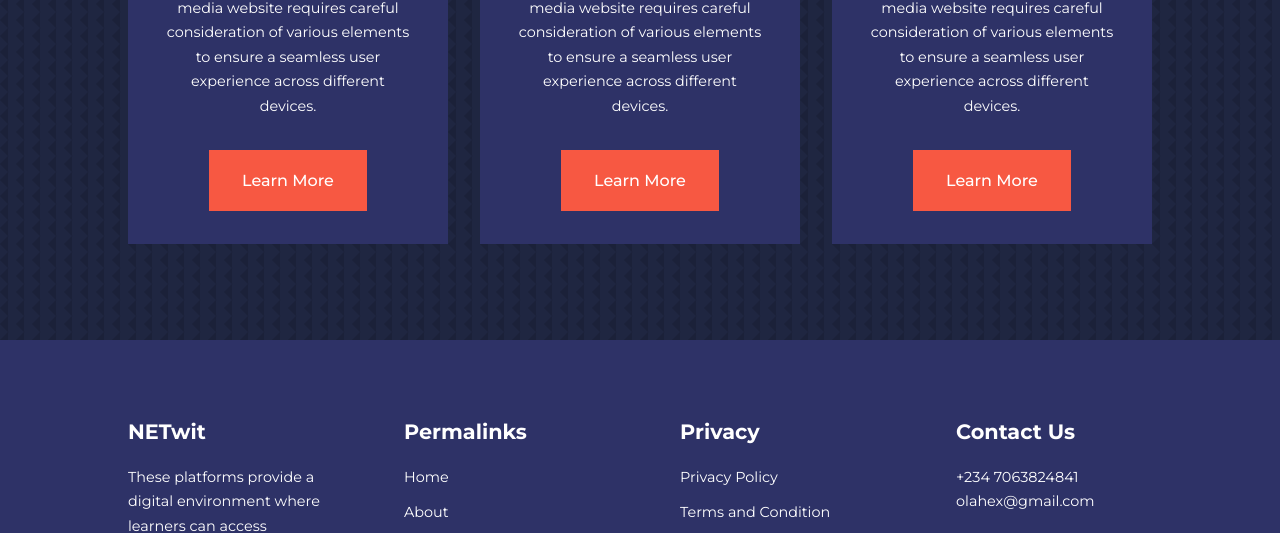
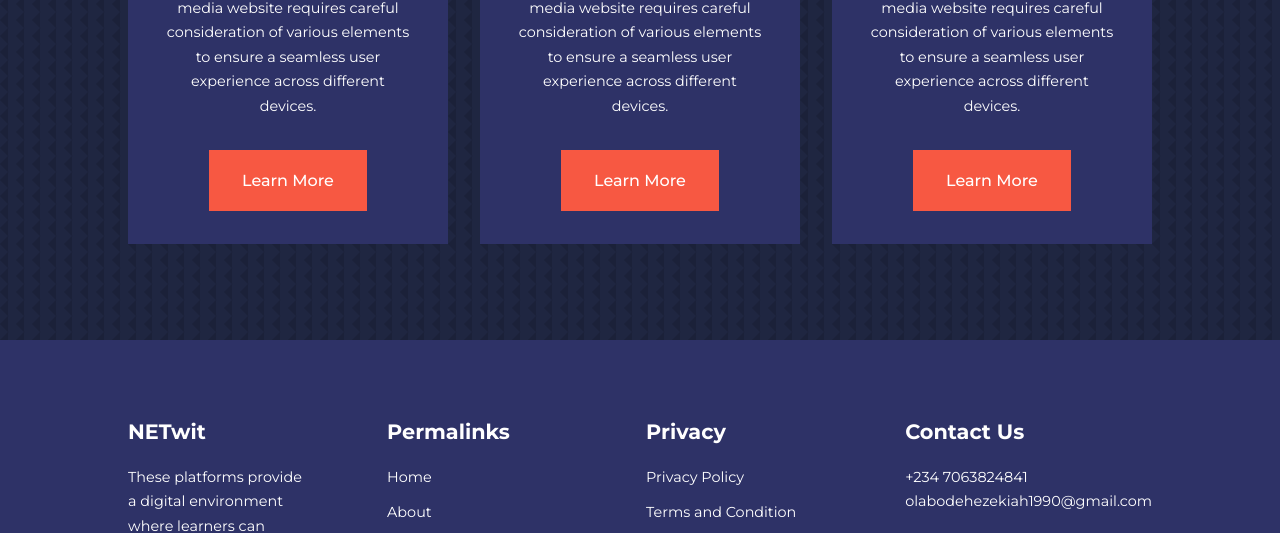
Before and after one commit to DevHex007/education, a plain HTML site: page courses.html in a window 1280 px wide. Shown: the part 3604-4137 px from the top of the page. Drawn offline with nearby package versions, Linux system fonts and the light colour scheme.

Commit message:
Update courses.html

```diff
--- a/courses.html
+++ b/courses.html
@@ -334,7 +334,7 @@
                     <h4>Contact Us</h4>
                     <div>
                         <p>+234 7063824841</p>
-                        <p>olahex@gmail.com</p>
+                        <p>olabodehezekiah1990@gmail.com</p>
                     </div>
                     <ul class="footer__socials">
                         <li>
```
